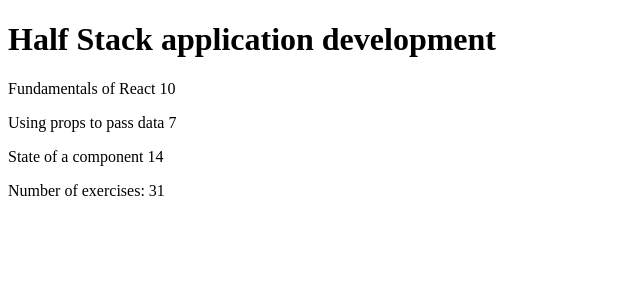
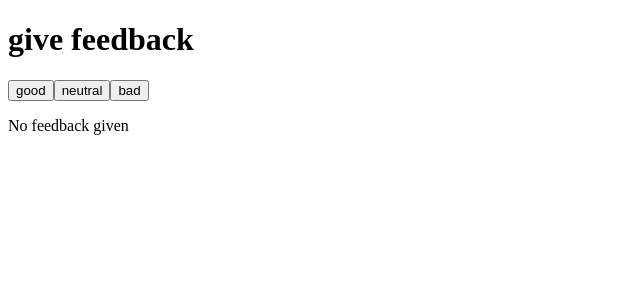
Before and after one commit to efurrevig/react-phonebook, a React (Create React App) app: page / in a window 1280 px wide. Shown: the top 300 px of the page, without its empty margins (0-640 px from the left). Built offline with nearby package versions, Linux system fonts and the light colour scheme.

Commit message:
1.6-1.11

```diff
--- a/src/App.js
+++ b/src/App.js
@@ -1,61 +1,82 @@
-const Header = (props) => {
+import { useState } from 'react';
+
+const Button = ({ handleClick, text }) => {
   return (
-    <h1>{props.course.name}</h1>
+    <button onClick={handleClick}>
+      {text}
+    </button>
   )
 }
 
-const Part = (props) => {
-  return (
-    <p>
-      {props.part.name} {props.part.exercises}
-    </p>
-  )
-}
 
-const Content = (props) => {
-  console.log(props)
+const Feedback = ({ good, neutral, bad }) => {
   return (
     <div>
-      {props.course.parts.map(part => (
-        <Part part={part} />
-      ))}
+      <h1>give feedback</h1>
+      <Button handleClick={good} text="good" />
+      <Button handleClick={neutral} text="neutral" />
+      <Button handleClick={bad} text="bad" />
     </div>
   )
 }
 
-const Total = (props) => {
-  const total = props.course.parts.reduce((s, p) => s + p.exercises, 0);
+const StatisticLine = ({ text, value }) => {
   return (
-    <p>Number of exercises: {total}</p>
+    <tr>
+      <td>{text}</td>
+      <td>{value}</td>
+    </tr>
   )
 }
 
+const Statistics = ({ good, neutral, bad }) => {
+  const total = good + neutral + bad
+  const average = 1 - ((bad + neutral*0.5) / total)
+  const positive = (good / total) * 100
+  return (
+    <div>
+      <h1>statistics</h1>
+      <table>
+        <tbody>
+          <StatisticLine text="good" value={good} />
+          <StatisticLine text="neutral" value={neutral} />
+          <StatisticLine text="bad" value={bad} />
+          <StatisticLine text="all" value={total} />
+          <StatisticLine text="average" value={average} />
+          <StatisticLine text="positive" value={positive + "%"} />
+        </tbody>
+      </table>
+    </div>
+  )
+}
 const App = () => {
-  const course = {
-    name: 'Half Stack application development',
-    parts: [
-      {
-        name: 'Fundamentals of React',
-        exercises: 10
-      },
-      {
-        name: 'Using props to pass data',
-        exercises: 7
-      },
-      {
-        name: 'State of a component',
-        exercises: 14
-      }
-    ]
+  const [good, setGood] = useState(0);
+  const [neutral, setNeutral] = useState(0);
+  const [bad, setBad] = useState(0);
+
+  const handleGoodClick = () => {
+    setGood(good + 1);
+  }
+
+  const handleNeutralClick = () => {
+    setNeutral(neutral + 1);
+  }
+
+  const handleBadClick = () => {
+    setBad(bad + 1);
   }
 
   return (
     <div>
-      <Header course={course} />
-      <Content course={course} />
-      <Total course={course} />
+      <Feedback good={handleGoodClick} neutral={handleNeutralClick} bad={handleBadClick} />
+      {good + neutral + bad === 0 ? (
+        <p>No feedback given</p>
+       ) : (
+        <Statistics good={good} neutral={neutral} bad={bad} />
+      )}
     </div>
   )
+
 }
 
 export default App;
```
